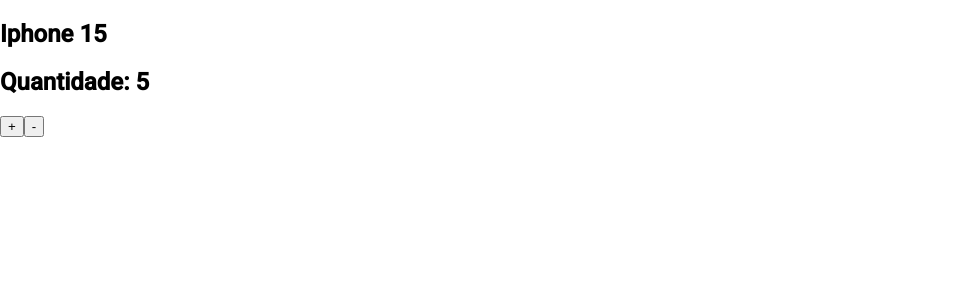
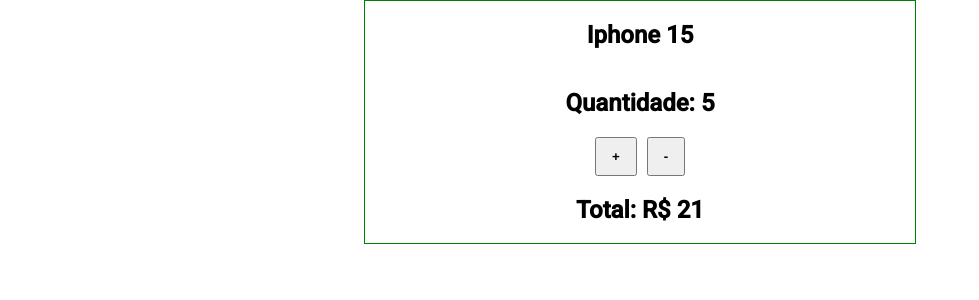
Before and after one commit to 38061027/ecommerce, an Angular app in the folder front-end/: page /cart in a window 1280 px wide. Shown: the top 300 px of the page, without its empty margins (0-979 px from the left). Built offline with nearby package versions, Linux system fonts and the light colour scheme; data requests are answered from the project's data file.

Commit message:
Incrementando e decrementando qtd

```diff
--- a/front-end/src/app/components/cart/cart.component.css
+++ b/front-end/src/app/components/cart/cart.component.css
@@ -0,0 +1,26 @@
+.containerCart {
+  display: flex;
+  flex-direction: column;
+  width: 100%;
+  align-items: center;
+  justify-content: center;
+  gap: 20px;
+}
+
+.cart {
+  display: flex;
+  flex-direction: column;
+  justify-content: center;
+  align-items: center;
+  border: 1px solid green;
+  width: 550px;
+}
+.btnQtd button {
+  cursor: pointer;
+  font-weight: bolder;
+  padding: 10px 15px;
+}
+.btnQtd {
+  display: flex;
+  gap: 10px;
+}
--- a/front-end/src/app/components/cart/cart.component.html
+++ b/front-end/src/app/components/cart/cart.component.html
@@ -1,8 +1,13 @@
-<div *ngFor="let item of cart">
-    <h2>{{ item.name }}</h2>
-    <h2>Quantidade: {{ item.quantity }}</h2>
-    <div class="btnQtd">
-      <button (click)="incrementQuantity(item)">+</button>
-      <button>-</button>
+<div class="containerCart">
+
+  <div *ngFor="let item of cart" class="cart">
+      <h2>{{ item.name }}</h2>
+      <h2>Quantidade: {{ item.quantity }}</h2>
+      <div class="btnQtd">
+        <button (click)="incrementQuantity(item)">+</button>
+        <button (click)="decremetQuantity(item)">-</button>
+      </div>
+      <h2>Total: R$ {{item.quantity*item.price}}</h2>
     </div>
-  </div>
+
+</div>
--- a/front-end/src/app/components/cart/cart.component.ts
+++ b/front-end/src/app/components/cart/cart.component.ts
@@ -9,8 +9,6 @@ import { SharedService } from 'src/app/service/shared.service';
 })
 export class CartComponent implements OnInit {
   cart!: IProducts[];
-
-
   constructor(private service: SharedService) {}
 
   ngOnInit(): void {
@@ -25,8 +23,10 @@ export class CartComponent implements OnInit {
     item.quantity++;
     this.service.updateQuantity(item.id, item.quantity).subscribe();
   }
-
-
-
-
+  decremetQuantity(item: IProducts) {
+    if (item.quantity > 0) {
+      item.quantity--;
+      this.service.updateQuantity(item.id, item.quantity).subscribe();
+    }
+  }
 }
```
